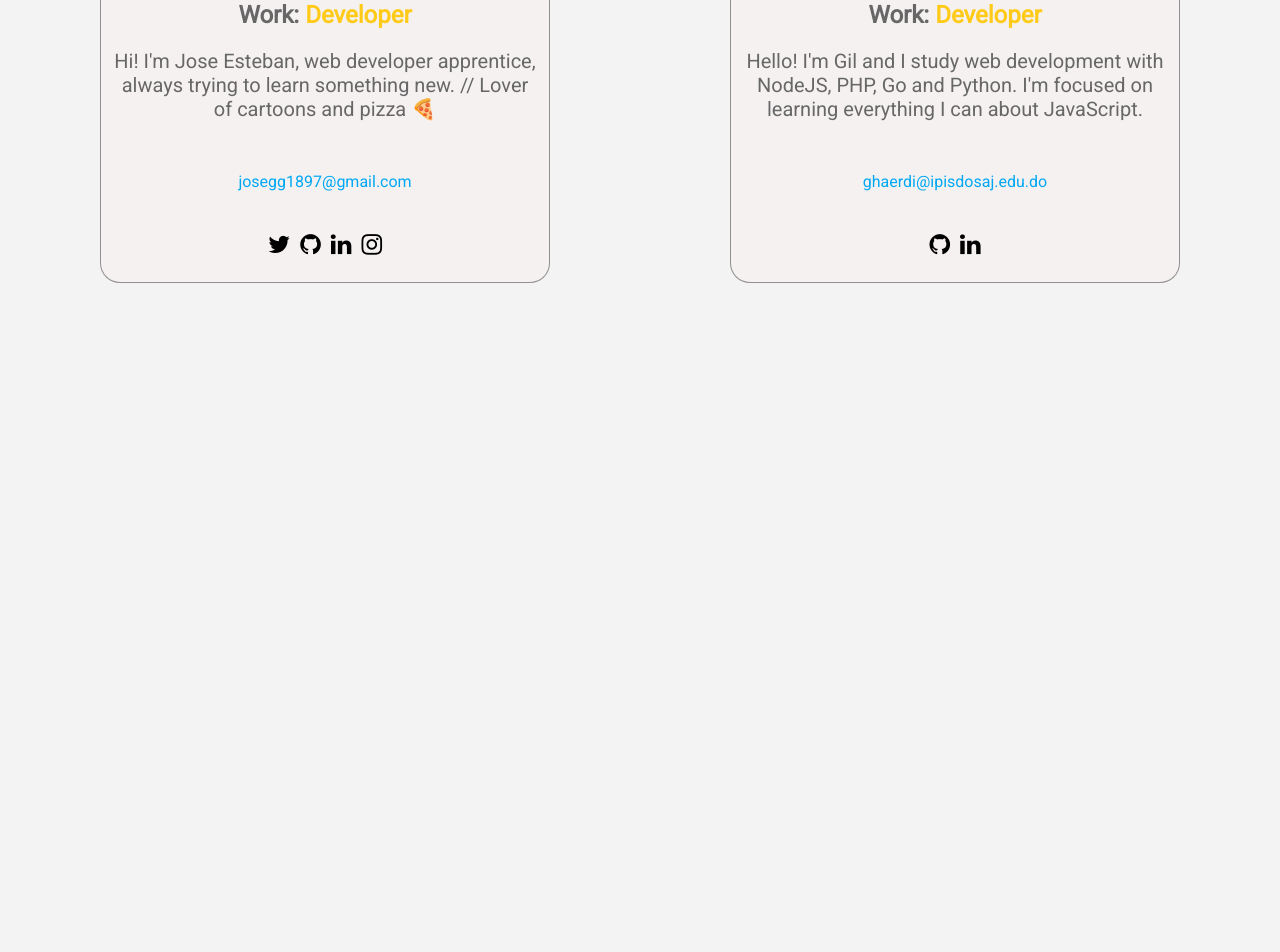
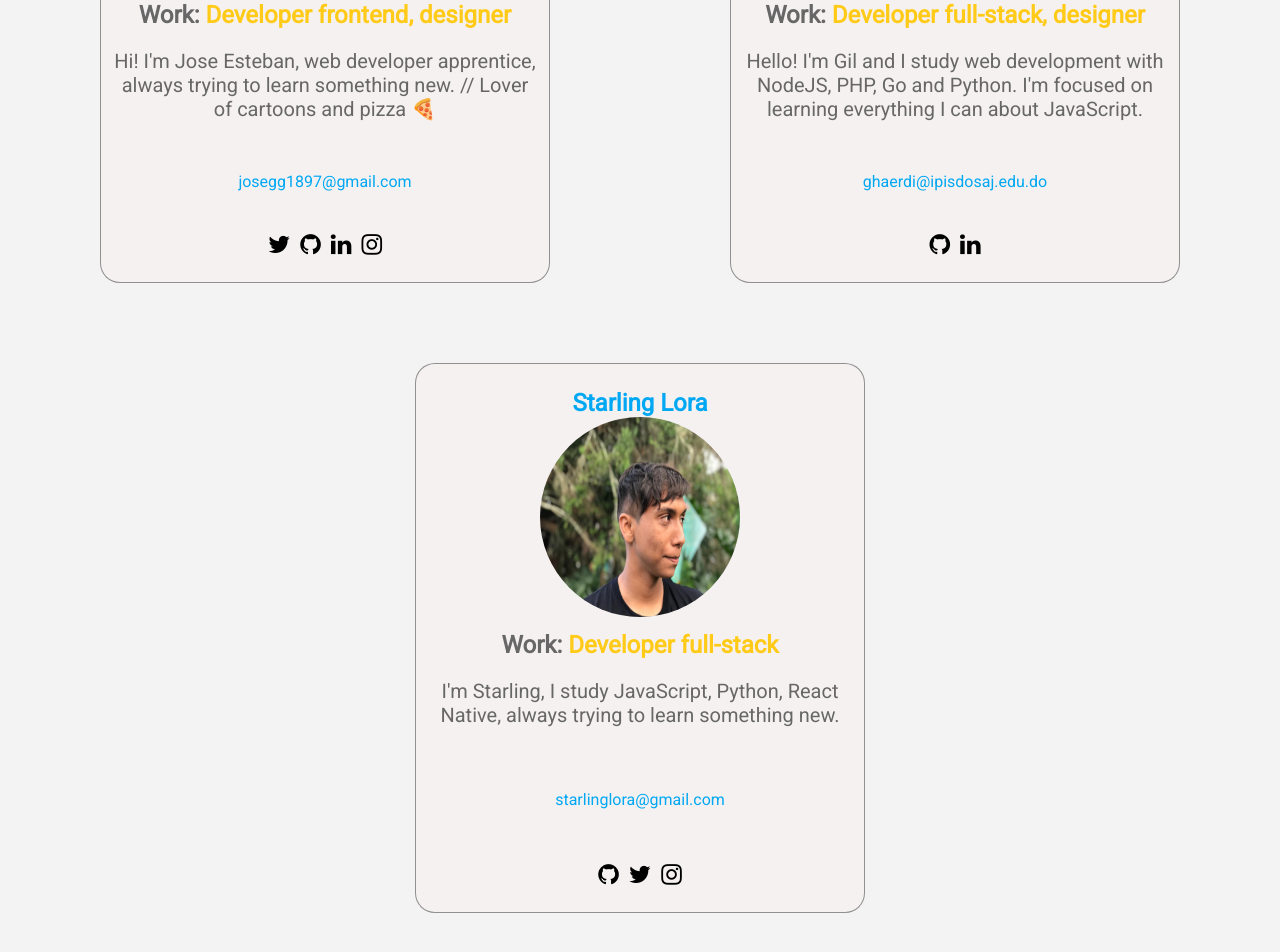
Before and after one commit to buttercubz/crewdevio, a React (Create React App) app: page /team in a window 1280 px wide. Shown: the part 1104-2056 px from the top of the page. Before the commit the page ends 1437 px from the top, so only its background shows below. Built offline with nearby package versions, Linux system fonts and the light colour scheme.

Commit message:
add: starlig card and update info

```diff
--- a/src/static/index.js
+++ b/src/static/index.js
@@ -2,6 +2,7 @@ import erickPhoto from "./images/erick.jpg";
 import rivierPhoto from "./images/rivier.jpg";
 import estebanPhoto from "./images/esteban.jpg";
 import gil from "./images/gil.png";
+import starling from "./images/starling.jpg";
 
 export const membersList = [
   {
@@ -10,7 +11,7 @@ export const membersList = [
       "Hello I'm Erick I study Javascript, typescript, python, go, Node js and focused in deno 🦕",
     email: "ericksosagarcias@gmail.com",
     photo: erickPhoto,
-    work: "Developer",
+    work: "Developer full-stack, project manager",
     social: {
       twitter: "https://twitter.com/buttercubz",
       github: "https://github.com/buttercubz",
@@ -25,7 +26,7 @@ export const membersList = [
       "I'm Rivier, I'm an enthusiastic developer, I study Javascript, Typescript, Python, NodeJs but actually I'm focused on Deno 🦕",
     email: "rgrullon@ipisdosaj.edu.do",
     photo: rivierPhoto,
-    work: "Developer",
+    work: "Developer full-stack, QA",
     social: {
       twitter: "https://twitter.com/RamirezRivier",
       github: "https://github.com/RivierGrullon",
@@ -38,7 +39,7 @@ export const membersList = [
       "Hi! I'm Jose Esteban, web developer apprentice, always trying to learn something new. // Lover of cartoons and pizza 🍕",
     email: "josegg1897@gmail.com",
     photo: estebanPhoto,
-    work: "Developer",
+    work: "Developer frontend, designer",
     social: {
       twitter: "https://twitter.com/egg_jose",
       github: "https://github.com/jose1897",
@@ -53,11 +54,24 @@ export const membersList = [
       "Hello! I'm Gil and I study web development with NodeJS, PHP, Go and Python. I'm focused on learning everything I can about JavaScript.",
     email: "ghaerdi@ipisdosaj.edu.do",
     photo: gil,
-    work: "Developer",
+    work: "Developer full-stack, designer",
     social: {
       github: "https://github.com/ghaerdi",
       linkedin:
         "https://www.linkedin.com/in/gil-rudolf-h%C3%A4rdi-satana-71597619a/",
     },
   },
+  {
+    name: "Starling Lora",
+    desc:
+      "I'm Starling, I study JavaScript, Python, React Native, always trying to learn something new.",
+    email: "starlinglora@gmail.com",
+    photo: starling,
+    work: "Developer full-stack",
+    social: {
+      github: "https://github.com/slorard",
+      twitter: "https://twitter.com/starlingl_",
+      instagram: "https://www.instagram.com/starlingl_",
+    },
+  },
 ];
```
